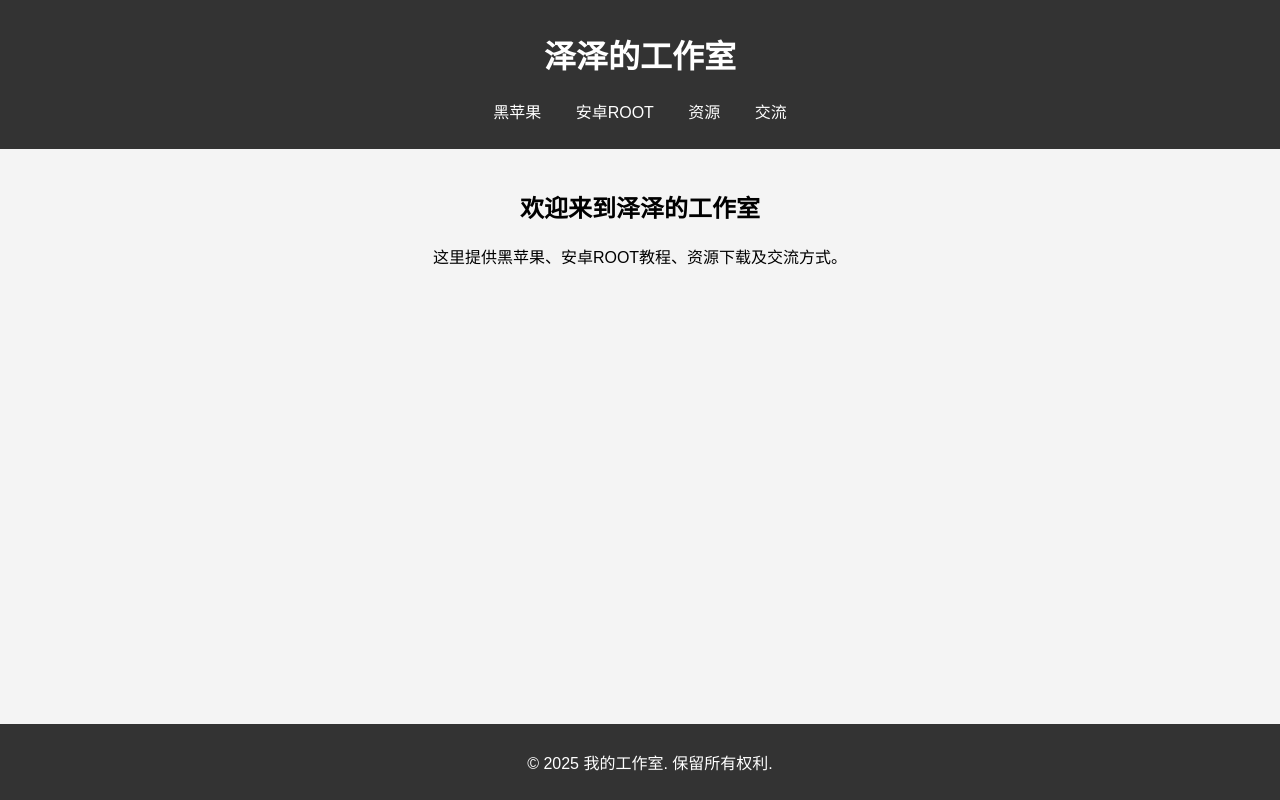
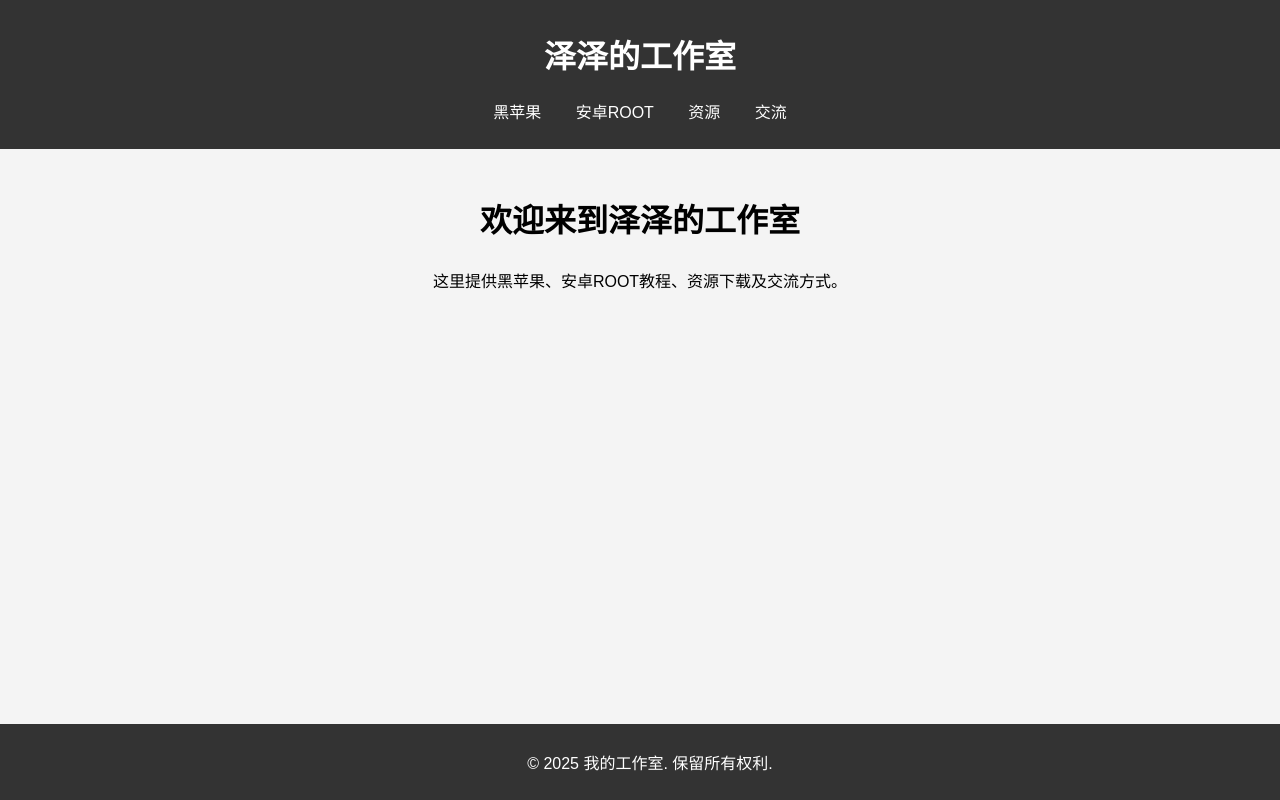
Before and after one commit to zeCHIEN/zeCHIEN.github.io, a plain HTML site: page index.html in a window 1280 px wide. Drawn offline with Linux system fonts and the light colour scheme.

Commit message:
Update index.html

```diff
--- a/index.html
+++ b/index.html
@@ -21,7 +21,7 @@
     </header>
 
     <main>
-        <h2>欢迎来到泽泽的工作室</h2>
+        <h2 class="welcome-text">欢迎来到泽泽的工作室</h2>
         <p>这里提供黑苹果、安卓ROOT教程、资源下载及交流方式。</p>
     </main>
 
```
